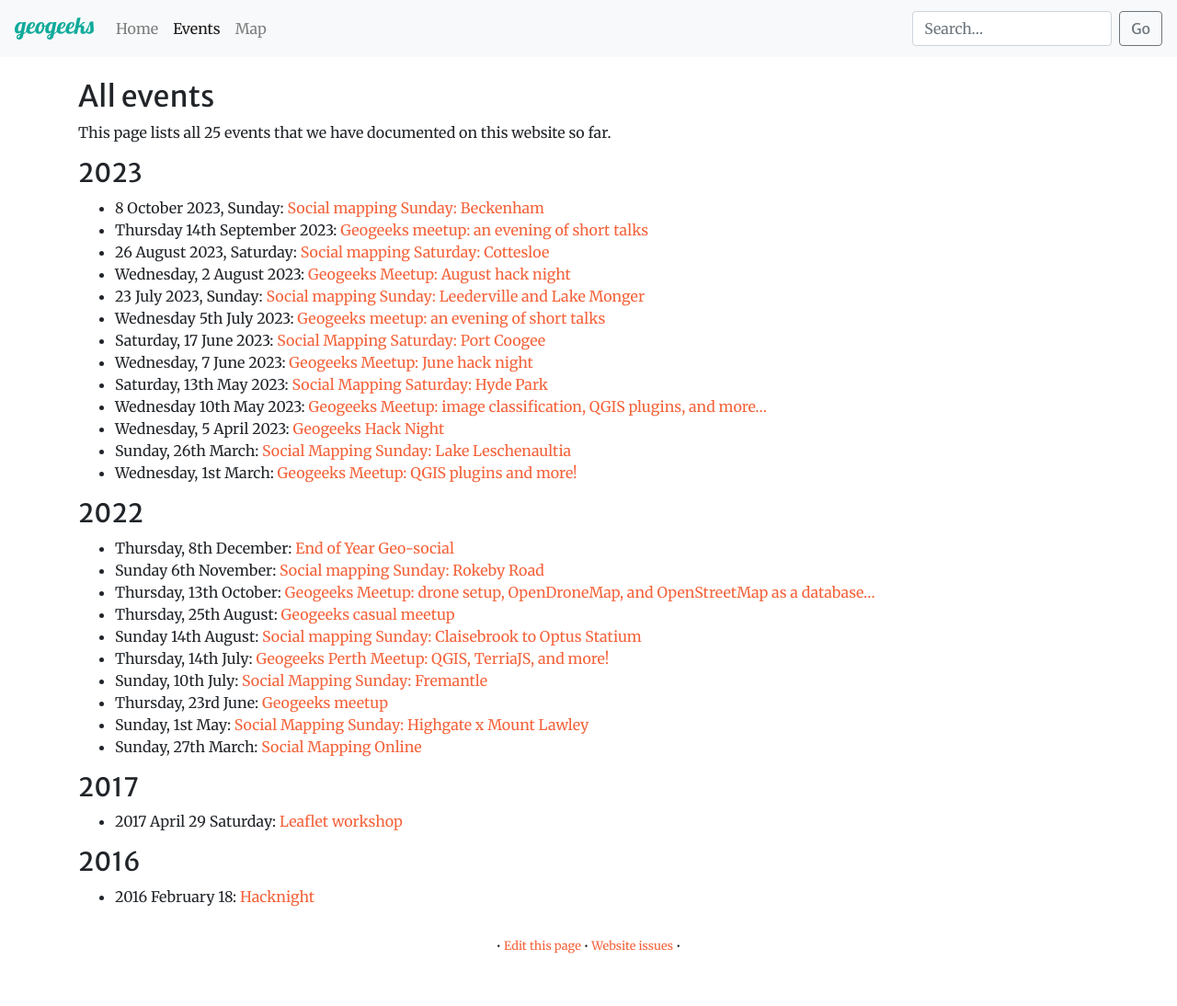
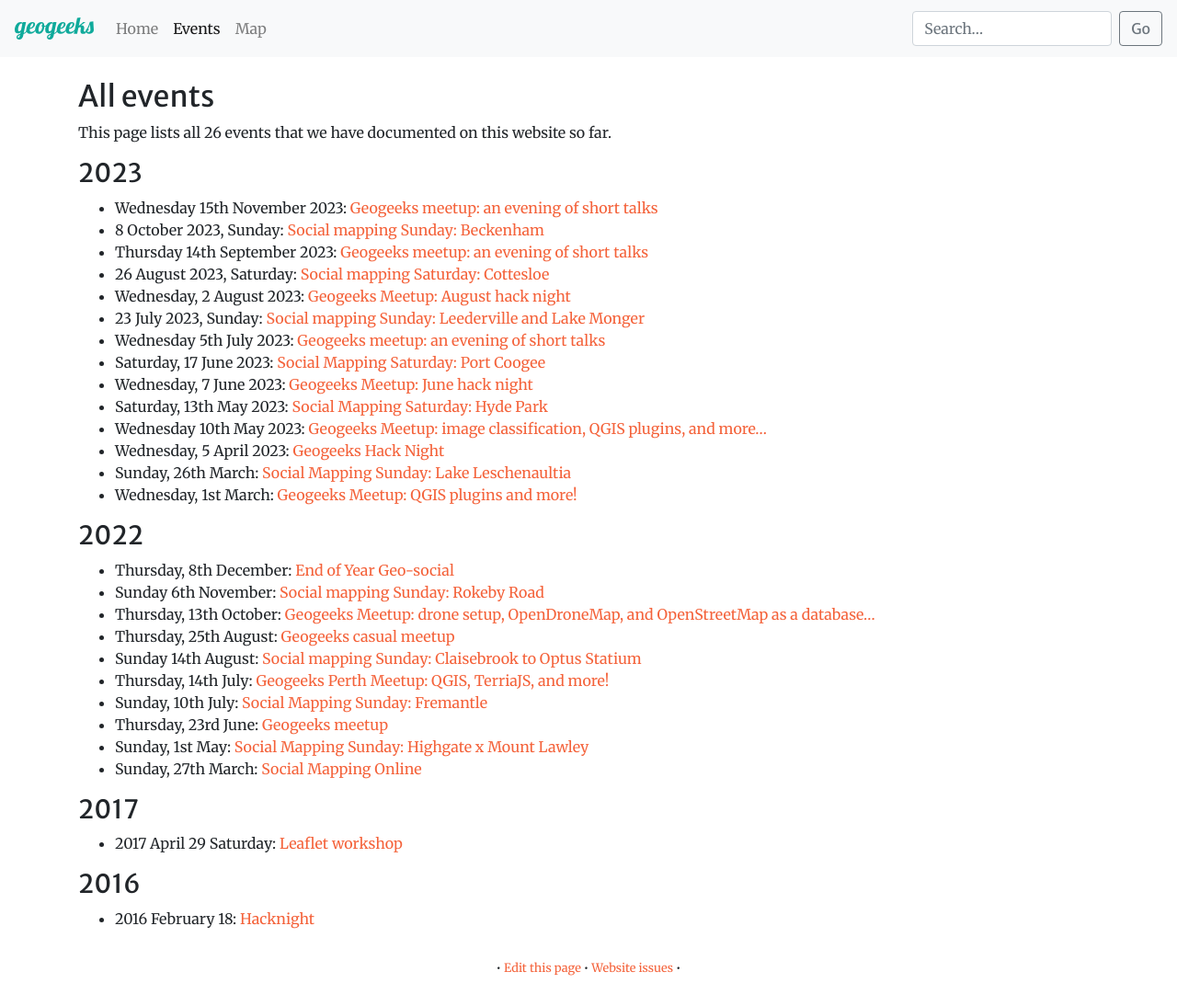
Before and after one commit to geogeeks-au/geogeeks-au.github.io, a Jekyll site: the page built from events.md, in a window 1280 px wide. Shown: the whole page at 92% size. Built offline with Jekyll 4.4.1, drawn with Linux system fonts in a browser that asks for light colours; comment, search, counter and statistics services are not loaded; before the commit the page ends 1070 px from its top, so only the background shows below that; some of the changed lines change nothing that is shown.

Commit message:
Update 1115_sentinel_qgisatlas.md

```diff
--- a/2023/1115_sentinel_qgisatlas.md
+++ b/2023/1115_sentinel_qgisatlas.md
@@ -1 +1,26 @@
-Nick Wright CloudS2Mask state of the art cloud and cloud shadow masking for Sentinel 2
+---
+layout: event
+title: "Geogeeks meetup: an evening of short talks"
+date: Wednesday 15th November 2023
+time: 5:30–8pm
+location:
+    name: Riff (Spacecubed), in the Town Hall area
+    address: 45 St Georges Tce, Perth
+    latitude: -31.955841
+    longitude: 115.85898
+registration_url: https://events.humanitix.com/geogeeks-meetup-hyperspectral-data-topological-analyses
+commons_category: Geogeeks 2023-11-15
+homepage: false
+---
+
+Come join us for a casual evening of short talks from local geospatial practitioners.
+This time we'll hear about xxxx, and have opportunity to meet fellow open geospatial enthusiasts!
+All are welcome.
+
+The speakers are:
+
+* **Nick Wright:** CloudS2Mask state of the art cloud and cloud shadow masking for Sentinel 2
+* **Caitlin Smith:** xxxx
+* **Gabriel Diosan:** xxxx
+
+After the talks we'll hang around to chat over pizza and drinks. The event is free and everyone is welcome, but please register so we can cater well!
```
